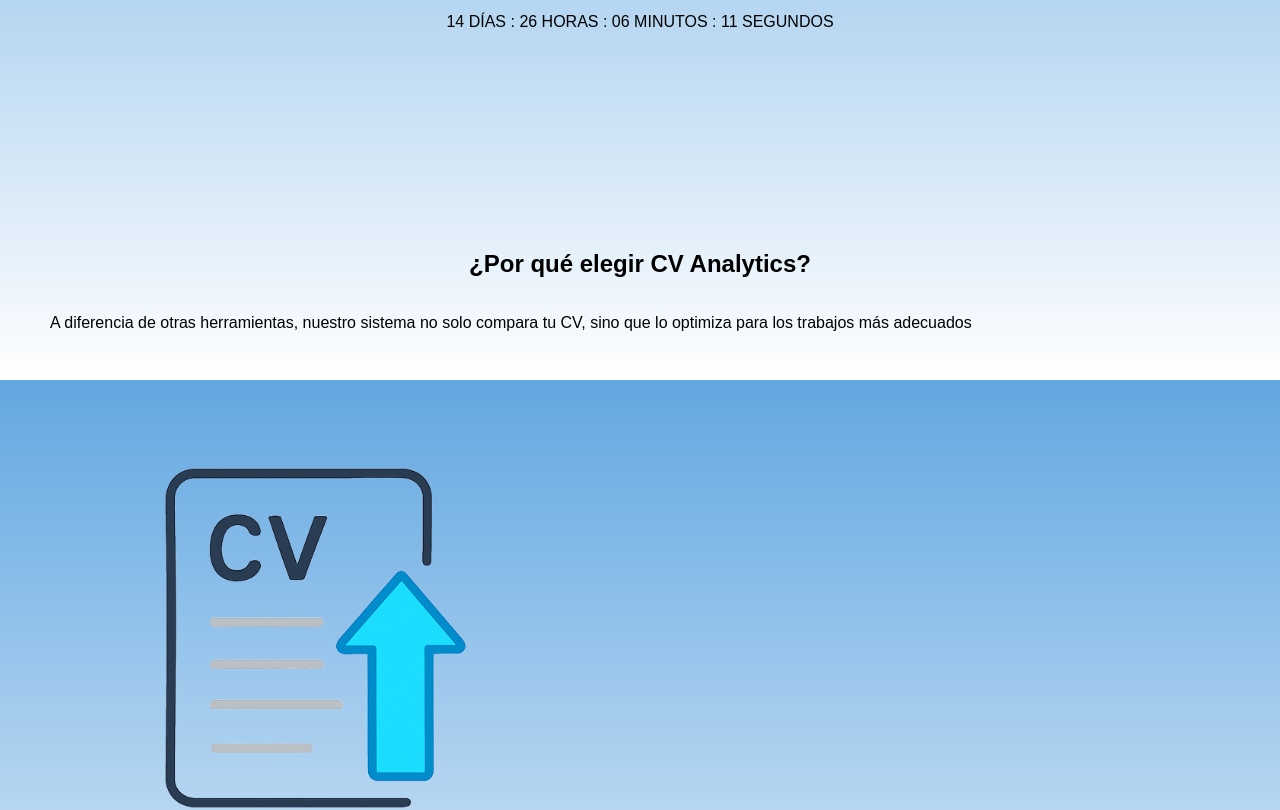
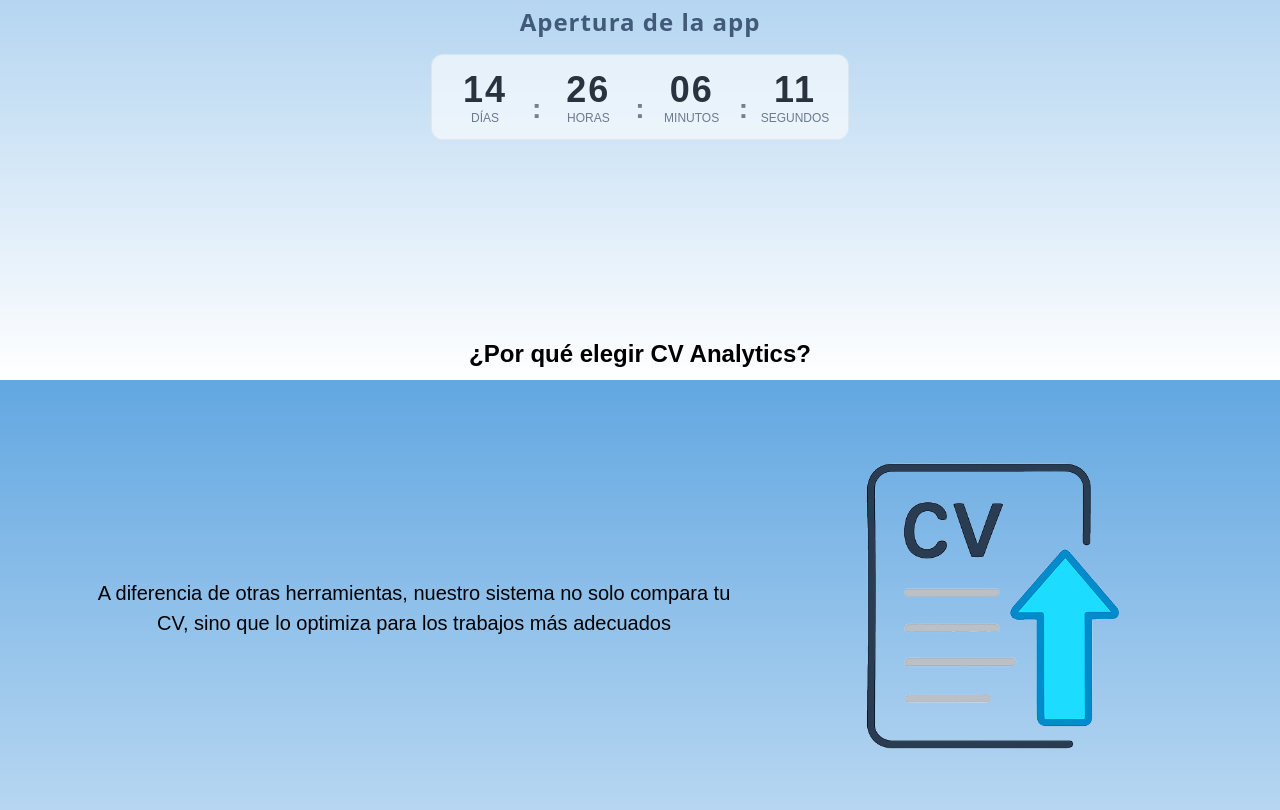
Before and after one commit to Valentino-Sanchez/TP-Landing-Page, a Next.js app in the folder landing-page/: page / in a window 1280 px wide. Shown: the part 1220-2030 px from the top of the page. Built offline with nearby package versions, Linux system fonts and the light colour scheme.

Commit message:
Header bien

```diff
--- a/landing-page/app/page.tsx
+++ b/landing-page/app/page.tsx
@@ -5,7 +5,7 @@
     <main>
       {/* HEADER */}
     <header>
-        <Image src="/assets/logo.png" alt="CV Analytics" width={150} height={40} />
+        <Image src="/assets/logo.png" alt="CV Analytics" width={150} height={60} />
         <nav>
         <a href="#">Lanzamiento</a>
         <a href="#">¿Qué ofrecemos?</a>
@@ -35,25 +35,56 @@
         </h2>
     </section>
 
-      {/* TIMER */}
-    <section>
-        <h2>Apertura de la app</h2>
-        <div>
-        <span>14 DÍAS</span> : <span>26 HORAS</span> : <span>06 MINUTOS</span> : <span>11 SEGUNDOS</span>
+      {/* TIMER (estático) */}
+        <section className="section timer">
+        <h2 className="timer__title">Apertura de la app</h2>
+        <div className="timer__row">
+            <div className="time">
+            <div className="time__num">14</div>
+            <div className="time__label">Días</div>
+            </div>
+            <span className="time__sep">:</span>
+            <div className="time">
+            <div className="time__num">26</div>
+            <div className="time__label">Horas</div>
+            </div>
+            <span className="time__sep">:</span>
+            <div className="time">
+            <div className="time__num">06</div>
+            <div className="time__label">Minutos</div>
+            </div>
+            <span className="time__sep">:</span>
+            <div className="time">
+            <div className="time__num">11</div>
+            <div className="time__label">Segundos</div>
+            </div>
         </div>
-    </section>
+        </section>
 
-      {/* POR QUÉ ELEGIR */}
-    <section>
-        <h2>¿Por qué elegir <b>CV Analytics</b>?</h2>
-        <div className="hero">
-        <p>
-            A diferencia de otras herramientas, nuestro sistema no solo compara
-            tu CV, sino que lo optimiza para los trabajos más adecuados
-        </p>
-        <Image src="/assets/benefit.png" alt="Benefit" width={400} height={300} />
+        {/* BENEFICIOS / ¿POR QUÉ ELEGIR? */}
+        <section className="section benefits">
+        <h2>
+            ¿Por qué elegir <span className="brand">CV Analytics</span>?
+        </h2>
+
+        <div className="benefits__grid">
+            <p className="benefits__text">
+            A diferencia de otras herramientas, nuestro sistema no solo compara tu CV,
+            sino que lo optimiza para los trabajos más adecuados
+            </p>
+
+            {/* Reemplaza benefit.png por tu ilustración */}
+            <div className="benefits__image">
+            <Image
+                src="/assets/benefit.png"
+                alt="Optimización de CV"
+                width={420}
+                height={420}
+            />
+                </div>
         </div>
-    </section>
+        </section>
+
 
       {/* CLIENTES FELICES */}
         <section className="section happy">
--- a/landing-page/app/styles.css
+++ b/landing-page/app/styles.css
@@ -11,7 +11,8 @@
 display: flex;
 justify-content: space-between;
 align-items: center;
-padding: 20px 50px;
+padding: 10px 20px;
+padding-right: 300px;
 background: white;
 box-shadow: 0 2px 4px rgba(0, 0, 0, 0.1);
 position: relative; /* 👈 ya no es fixed */
@@ -19,7 +20,8 @@
 }
 
 header img {
-height: 40px;
+height: 100px;
+width: 300px;
 }
 
 /* Links header */
@@ -27,6 +29,7 @@
 margin-left: 20px;
 text-decoration: none;
 font-weight: bold;
+font-size: larger;
 color: black;
 }
 
@@ -72,31 +75,46 @@
 background-color: #dce7ff;
 }
 
-/* Contacto */
-form {
-max-width: 600px;
-margin: auto;
-display: flex;
-flex-direction: column;
-gap: 15px;
+/* ====== Timer ====== */
+.timer { text-align: center; }
+.timer__title {
+font-family: "Bank Gothic", "Orbitron", system-ui, sans-serif;
+letter-spacing: 1px;
+color: #415a77;
+margin-bottom: 16px;
 }
+.timer__row {
+display: inline-flex;
+align-items: flex-end;
+gap: 12px;
+background: rgba(255,255,255,.6);
+padding: 14px 18px;
+border-radius: 12px;
+border: 1px solid rgba(0,0,0,.05);
+}
+.time { text-align: center; min-width: 70px; }
+.time__num { font-size: 36px; font-weight: 800; letter-spacing: 2px; color: #2a3240; }
+.time__label { font-size: 12px; color: #6b7a90; text-transform: uppercase; }
+.time__sep { font-weight: 800; font-size: 28px; color: #2a3240; opacity: .6; }
 
-input, textarea {
-padding: 12px;
-border: 1px solid #ccc;
-border-radius: 8px;
-font-size: 16px;
+/* ====== Beneficios ====== */
+.benefits h2 { text-align: center; margin: 0 0 28px; }
+.benefits__grid {
+display: grid;
+grid-template-columns: 1fr 420px;
+align-items: center;
+gap: 32px;
+max-width: 1100px;
+margin: 0 auto;
 }
+.benefits__text {
+font-size: clamp(16px, 2.2vw, 20px);
+max-width: 640px;
+margin: 0 auto;
+line-height: 1.5;
+}
+.benefits__image { justify-self: center; }
 
-textarea {
-min-height: 120px;
-resize: vertical;
-}
-
-button[type="submit"] {
-background: #cddfff;
-font-weight: bold;
-}
 
 /* ====== Clientes felices ====== */
 .happy { text-align: center; }
@@ -135,3 +153,29 @@
 }
 .review__avatar { border-radius: 999px; }
 .review__text { margin: 0; font-weight: 600; color: #0f2233; }
+
+/* Contacto */
+form {
+max-width: 600px;
+margin: auto;
+display: flex;
+flex-direction: column;
+gap: 15px;
+}
+
+input, textarea {
+padding: 12px;
+border: 1px solid #ccc;
+border-radius: 8px;
+font-size: 16px;
+}
+
+textarea {
+min-height: 120px;
+resize: vertical;
+}
+
+button[type="submit"] {
+background: #cddfff;
+font-weight: bold;
+}
```
